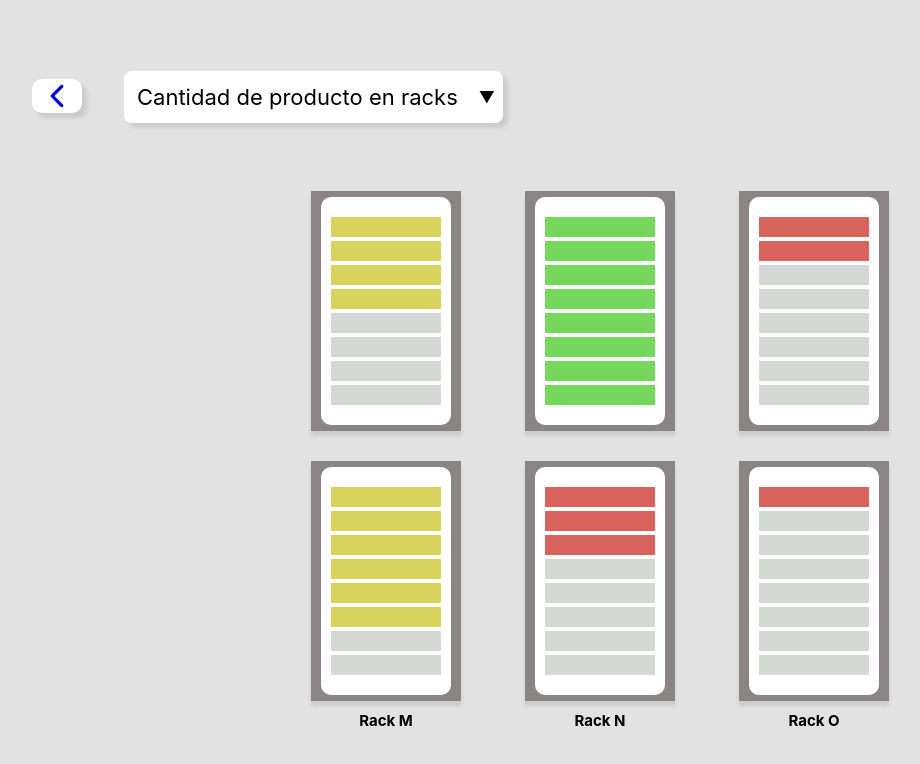
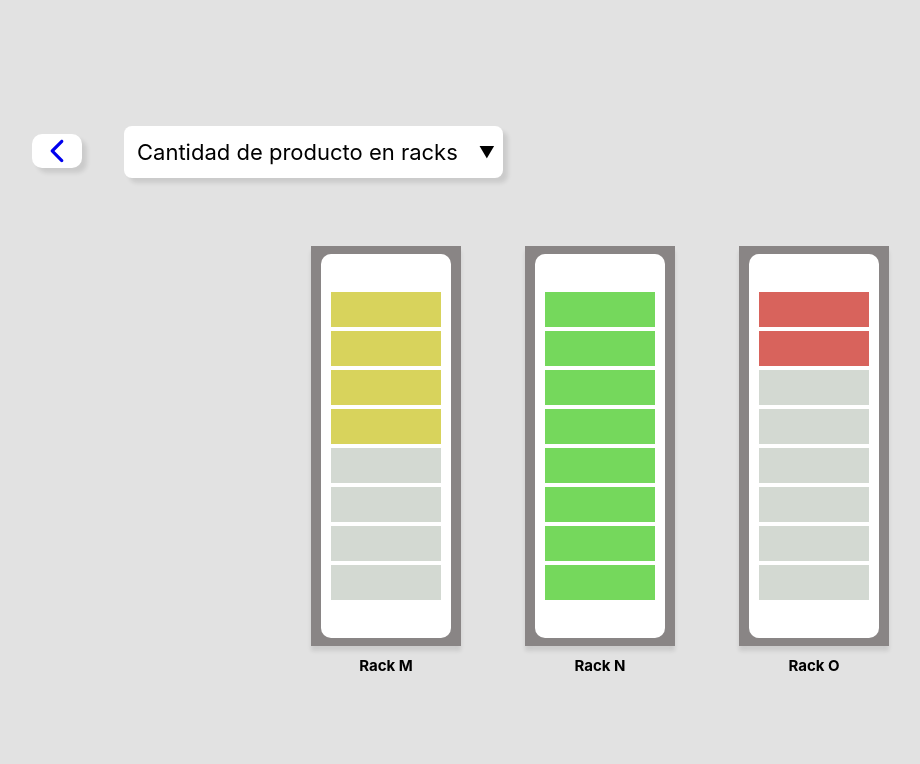
Before and after one commit to BimboDT/app-web, a React (Create React App) app in the folder bimbo-web/: page /mapa in a window 1280 px wide. Both pictures are taken after a click on the element "Reserva 1". Shown: the top 764 px of the page, without its empty margins (8-928 px from the left). Built offline with nearby package versions, Linux system fonts and the light colour scheme; no server answers.

Commit message:
Cambios de estilo Reserva1

```diff
--- a/bimbo-web/src/App.js
+++ b/bimbo-web/src/App.js
@@ -64,7 +64,7 @@ function App() {
     ["Rack L", "Rack K", "Rack J", "Rack I", "Rack H", "Rack G"],
   ]);
 
-  const [reservaBlocations, ] = useState([[], ["Rack M", "Rack N", "Rack O"]]);
+  const [reservaBlocations, ] = useState([["Rack M", "Rack N", "Rack O"]]);
 
   useEffect(() => {
     if (alm1) {
--- a/bimbo-web/src/componentes/ReservaBig.js
+++ b/bimbo-web/src/componentes/ReservaBig.js
@@ -47,18 +47,18 @@ const ReservaBig = ({ almacenValues, selectedOption, setIsHovered, locations, in
         // console.log("DATA FILTRO 3:", data3);
 
         const data1 = {
-          values: [[4, 8, 2], [6, 3, 1]],
-          info: [[4315, 8501, 2894], [6241, 3710, 1926]]
+          values: [[4, 8, 2]],
+          info: [[4315, 8501, 2894]]
         };
 
         const data2 = {
-          values: [[1, 2, 0], [8, 0, 0]],
-          info: [[2, 5, 0], [20, 0, 0]]
+          values: [[1, 2, 0]],
+          info: [[2, 5, 0]]
         };
 
         const data3 = {
-          values: [[4, 8, 1], [8, 6, 2]],
-          info: [[50, 100, 13], [100, 75, 25]]
+          values: [[8, 6, 2]],
+          info: [[100, 75, 25]]
         };
 
         onFetchData(data1, data2, data3);
--- a/bimbo-web/src/styles/Stats.css
+++ b/bimbo-web/src/styles/Stats.css
@@ -113,7 +113,7 @@
 
 .cuadradoBig {
     background-color: rgba(116, 111, 111, 0.8);
-    height: 30vh;
+    height: 50vh;
     width: 150px;
     display: flex;
     justify-content: center;
@@ -130,7 +130,7 @@
 
 .circuloBig {
     background-color: #FFFFFF;
-    height: 28.5vh;
+    height: 48vh;
     width: 190px;
     display: flex;
     flex-direction: column;
@@ -142,28 +142,28 @@
 
 .barra-grisBig {
     background-color: rgba(201, 208, 199, 0.8);
-    height: 20px;
+    height: 35px;
     width: 110px;
     margin: 2px;
 }
 
 .barra-verdeBig {
     background-color: rgba(83, 207, 52, 0.8);
-    height: 20px;
+    height: 35px;
     width: 110px;
     margin: 2px;
 }
 
 .barra-amarillaBig {
     background-color: rgba(207, 201, 52, 0.8);
-    height: 20px;
+    height: 35px;
     width: 110px;
     margin: 2px;
 }
 
 .barra-rojaBig {
     background-color: rgba(207, 61, 52, 0.8);
-    height: 20px;
+    height: 35px;
     width: 110px;
     margin: 2px;
 }
```
